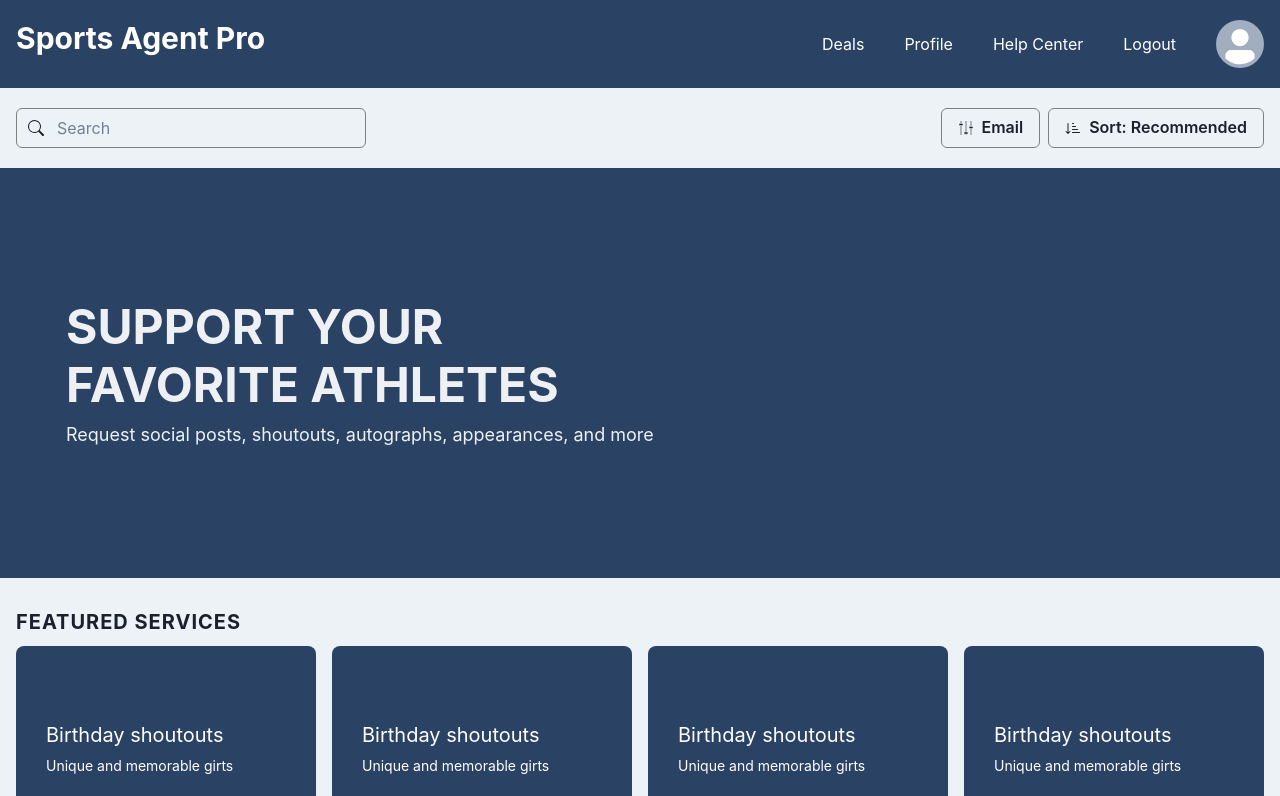
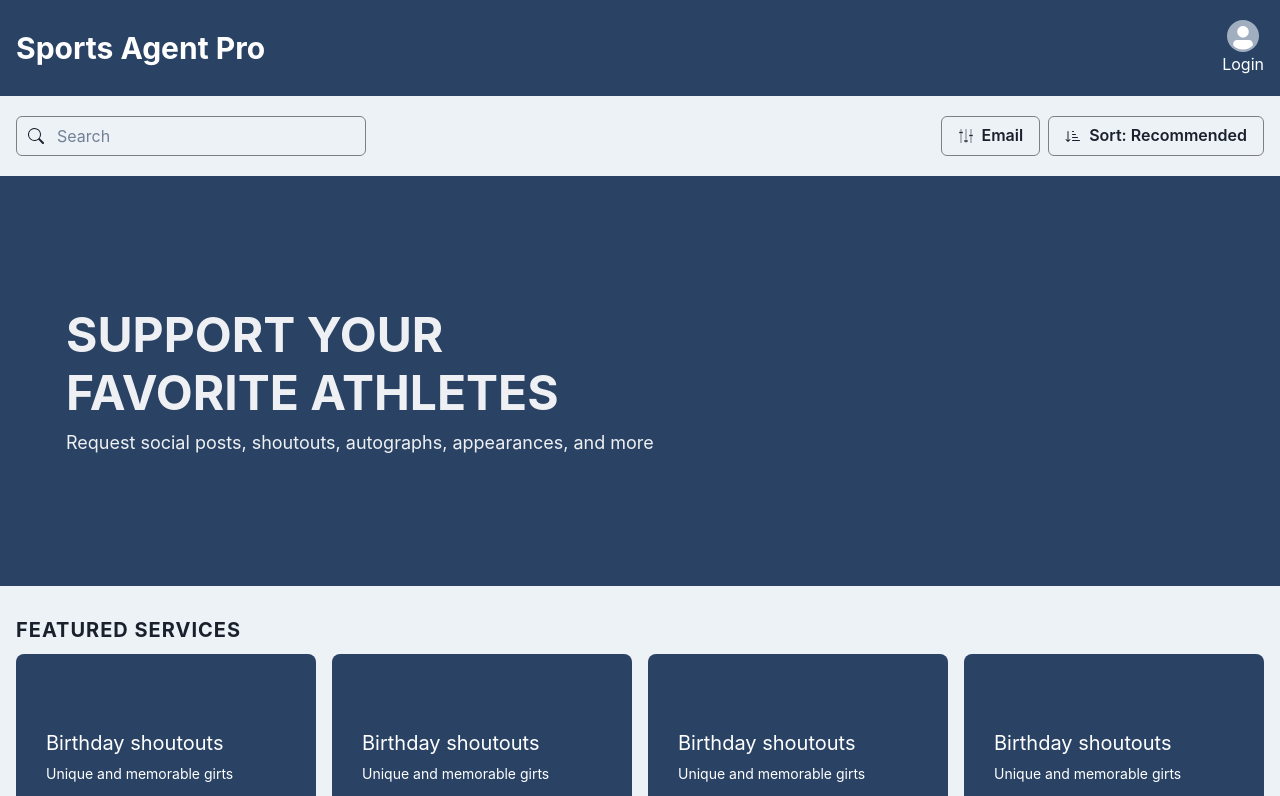
Before and after one commit to cltubigon/sportsagentpro-supa, a React (Create React App) app in the folder client/: page / in a window 1280 px wide. Shown: the top 796 px of the page. Built offline with nearby package versions, Linux system fonts and the light colour scheme.

Commit message:
Added login form

```diff
--- a/client/src/components/navigation/MainNavigation.js
+++ b/client/src/components/navigation/MainNavigation.js
@@ -1,4 +1,6 @@
-import { Avatar, Box, Flex, Heading, Text } from "@chakra-ui/react"
+import { Avatar, Box, Flex, Heading, Stack, Text } from "@chakra-ui/react"
+import { useState } from "react"
+import { Link } from "react-router-dom"
 
 const MainNavigation = () => {
     const flexContainer = {
@@ -8,19 +10,32 @@ const MainNavigation = () => {
         bg: "blue.800",
         py: "20px",
     }
+    const [isLogin, setIsLogin] = useState(false)
   return (
     <Flex sx={flexContainer}>
-        <Box>
+        <Flex alignItems={"center"}>
         <Heading as={"h3"} fontSize={"3xl"}>
             Sports Agent Pro
         </Heading>
-        </Box>
-        <Flex gap={10} alignItems={"center"} >
-        <Text>Deals</Text>
-        <Text>Profile</Text>
-        <Text>Help Center</Text>
-        <Text>Logout</Text>
-        <Avatar></Avatar>
+        </Flex>
+        <Flex>
+            {isLogin ?
+            <Flex gap={10} alignItems={"center"}>
+              <Text>Deals</Text>
+              <Text>Profile</Text>
+              <Text>Help Center</Text>
+              <Text>Logout</Text>
+              <Avatar></Avatar>
+            </Flex>
+            :
+            <Link to="login">
+
+            <Flex flexDirection={"column"}>
+              <Avatar size={"sm"} alignSelf={"center"}/>
+              <Text>Login</Text>
+            </Flex>
+            </Link>
+            }
         </Flex>
   </Flex>
   )
```
